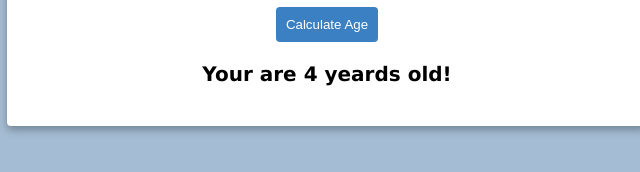
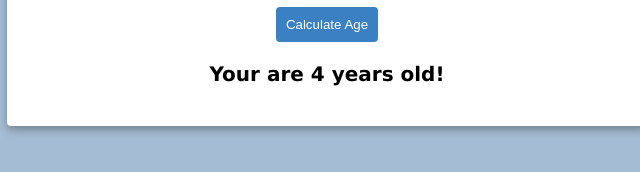
Before and after one commit to LeticiaCalabria/age_calculator, a plain HTML site: page index.html in a window 1280 px wide. Both pictures are taken after typing "2020-01-15" into the empty fields and a click on the button "Calculate Age". Shown: the part 218-390 px from the top of the page, 313-953 px from the left. Drawn offline with Linux system fonts and the light colour scheme.

Commit message:
fix: result message

```diff
--- a/index.html
+++ b/index.html
@@ -13,7 +13,7 @@
             <label for="birthday">Enter your date of birth:</label>
             <input type="date" id="birthday" name="birthday">
             <button id="btn">Calculate Age</button>
-            <p id="result">Your age is 24 years old</p>
+            <p id="result">Your are 24 years old</p>
         </div>
     </div>
     <script src="index.js"></script>
--- a/index.js
+++ b/index.js
@@ -9,7 +9,7 @@ function calculateAge(){
         alert("Please enter your birthday.")
     } else {
         const age = getAge(birthday)
-        resultEl.innerText = `Your are ${age} ${age > 1 ? "yeards" : "year"} old!`
+        resultEl.innerText = `Your are ${age} ${age > 1 ? "years" : "year"} old!`
     }
 }
 
```
